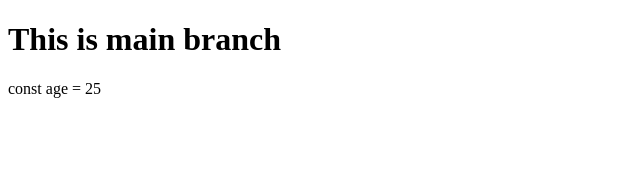
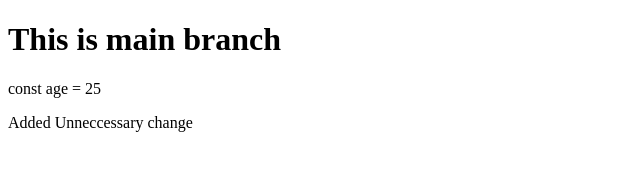
Before and after one commit to Shubhofficial1/test, a plain HTML site: page index.html in a window 1280 px wide. Shown: the whole page, without its empty margins (0-640 px from the left). Drawn offline with Linux system fonts and the light colour scheme.

Commit message:
faltu commit 1

```diff
--- a/index.html
+++ b/index.html
@@ -8,5 +8,6 @@
   <body>
     <h1>This is main branch</h1>
     <p>const age = 25</p>
+    <p>Added Unneccessary change</p>
   </body>
 </html>
```
